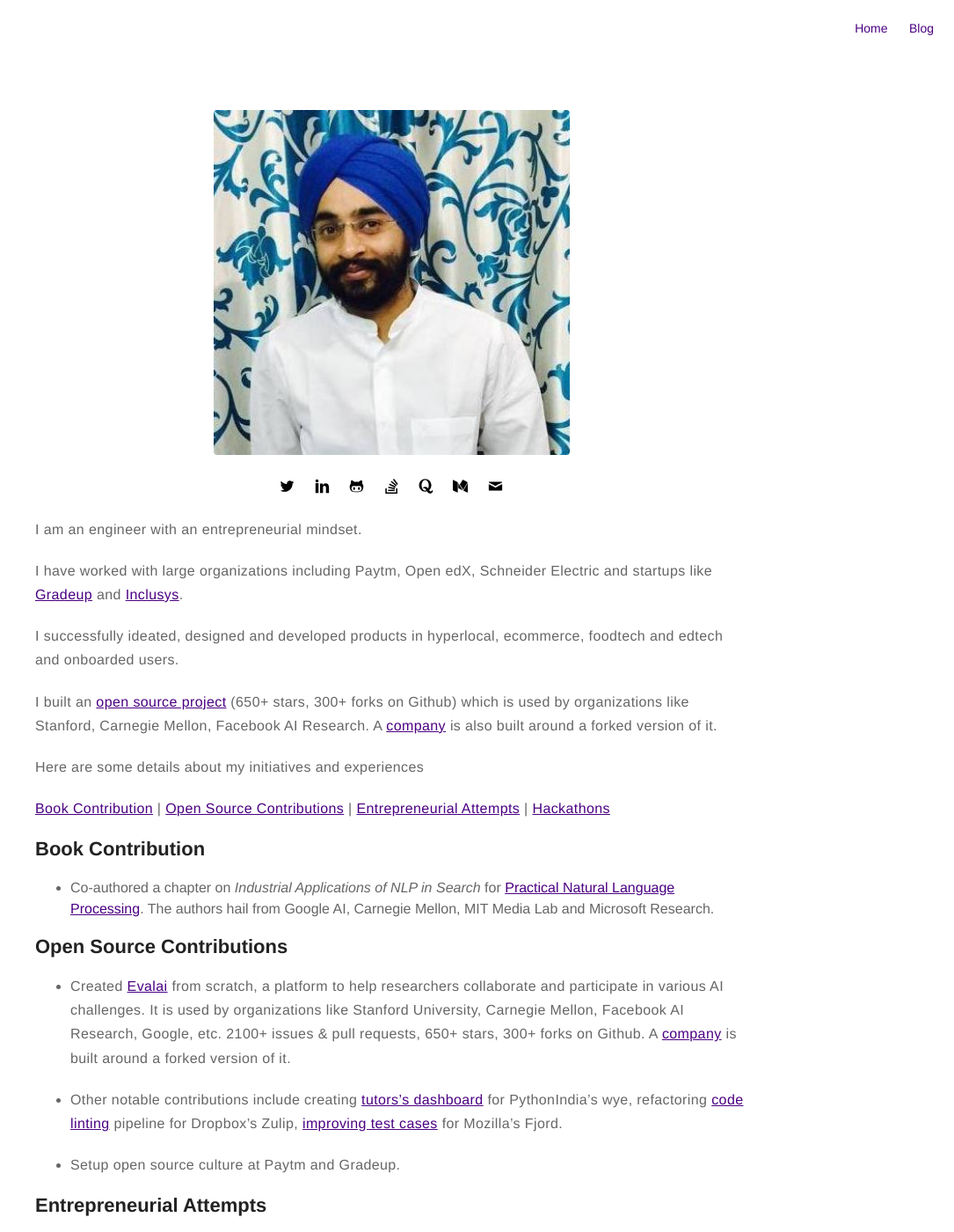
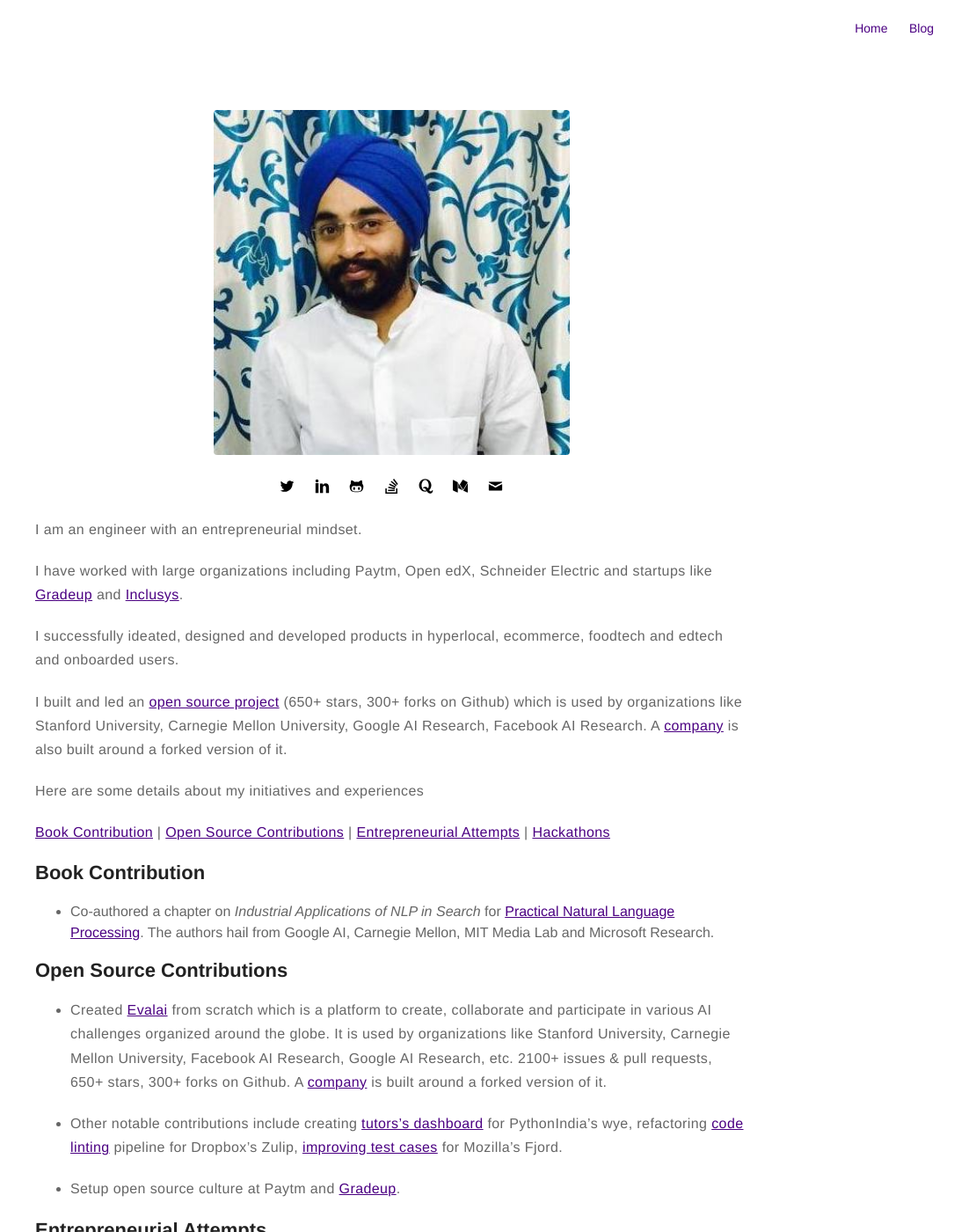
Before and after one commit to taranjeet/taranjeet.github.io, a Jekyll site: the page built from about.md, in a window 1280 px wide and 1400 px high. Shown: the whole window at 88% size, without its empty margins (195-1280 px from the left). Built offline with Jekyll 4.4.1, drawn with Linux system fonts in a browser that asks for light colours.

Commit message:
update about page.

```diff
--- a/about.md
+++ b/about.md
@@ -14,7 +14,7 @@ I have worked with large organizations including Paytm, Open edX, Schneider Elec
 
 I successfully ideated, designed and developed products in hyperlocal, ecommerce, foodtech and edtech and onboarded users.
 
-I built an [open source project](https://github.com/cloud-cv/evalai) (650+ stars, 300+ forks on Github) which is used by organizations like Stanford, Carnegie Mellon, Facebook AI Research. A [company](https://caliper.ai/) is also built around a forked version of it.
+I built and led an [open source project](https://github.com/cloud-cv/evalai) (650+ stars, 300+ forks on Github) which is used by organizations like Stanford University, Carnegie Mellon University, Google AI Research, Facebook AI Research. A [company](https://caliper.ai/) is also built around a forked version of it.
 
 Here are some details about my initiatives and experiences
 
@@ -26,11 +26,11 @@ Here are some details about my initiatives and experiences
 
 ## Open Source Contributions
 
-* Created [Evalai](https://evalai.cloudcv.org) from scratch, a platform to help researchers collaborate and participate in various AI challenges. It is used by organizations like Stanford University, Carnegie Mellon, Facebook AI Research, Google, etc. 2100+ issues & pull requests, 650+ stars, 300+ forks on Github. A [company](https://caliper.ai/) is built around a forked version of it.
+* Created [Evalai](https://evalai.cloudcv.org) from scratch which is a platform to create, collaborate and participate in various AI challenges organized around the globe. It is used by organizations like Stanford University, Carnegie Mellon University, Facebook AI Research, Google AI Research, etc. 2100+ issues & pull requests, 650+ stars, 300+ forks on Github. A [company](https://caliper.ai/) is built around a forked version of it.
 
 * Other notable contributions include creating [tutors's dashboard](https://github.com/pythonindia/wye/commits?author=taranjeet) for PythonIndia's wye, refactoring [code linting](https://github.com/zulip/zulip/commits?author=taranjeet) pipeline for Dropbox's Zulip, [improving test cases](https://github.com/mozilla/fjord/commits?author=taranjeet) for Mozilla’s Fjord.
 
-* Setup open source culture at Paytm and Gradeup.
+* Setup open source culture at Paytm and [Gradeup](https://github.com/gradeup/gradeup.github.io/commits?author=taranjeet).
 
 ## Entrepreneurial Attempts
 
```
